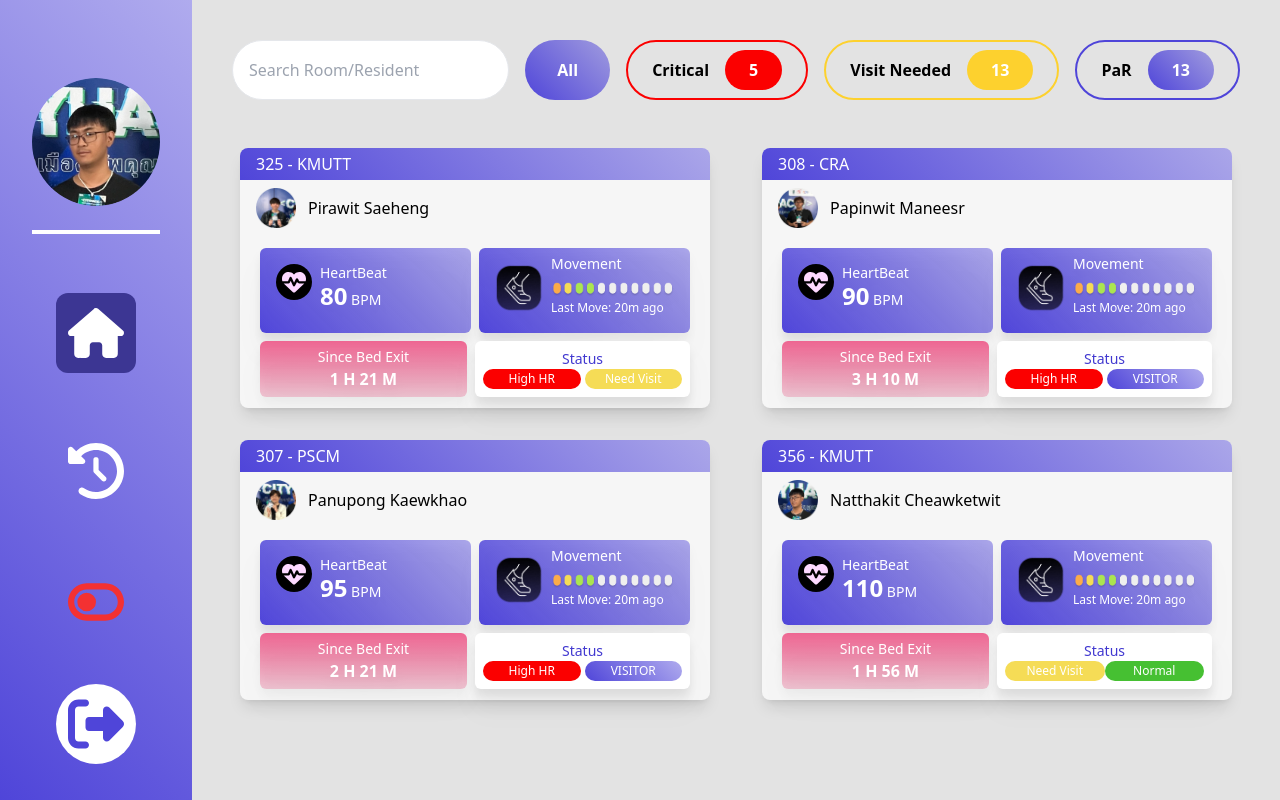
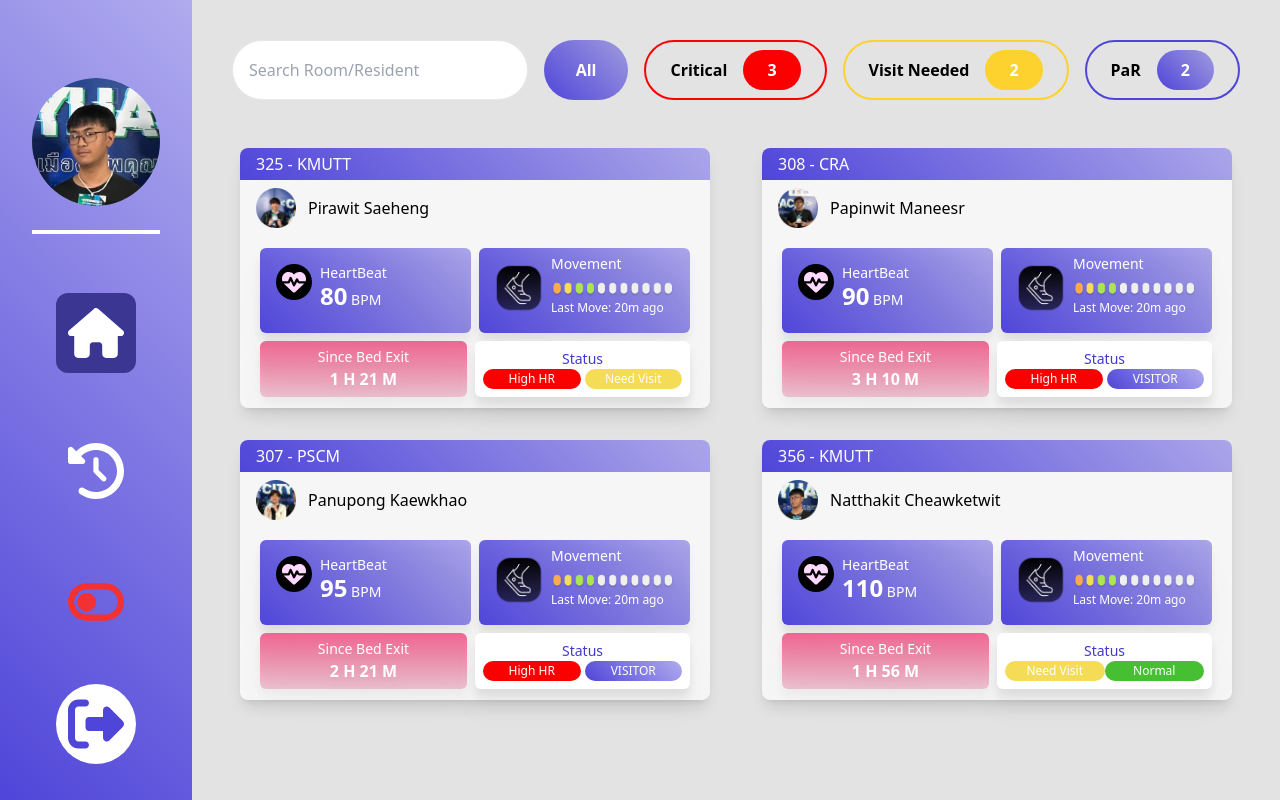
Before and after one commit to pergazuz/Sirisoft_hack_demo, a React (Vite) app in the folder sirisoft_frontend/: page /home in a window 1280 px wide. Built offline with nearby package versions, Linux system fonts and the light colour scheme.

Commit message:
Final demo again V.4

```diff
--- a/sirisoft_frontend/src/components/NavbarTop.jsx
+++ b/sirisoft_frontend/src/components/NavbarTop.jsx
@@ -34,19 +34,19 @@ function NavbarTop({ onFilterChange }) {
       <div className="text-black font-bold py-2 px-6 ml-4 rounded-full border-2 border-[#FB0000] hover:bg-[#FB0000] hover:text-white cursor-pointer" onClick={handleCriticalClick}>
         Critical
         <button className="bg-[#FB0000] hover:bg-[#FB0000]] text-white font-bold py-2 px-6 ml-4 rounded-full">
-          5
+          3
         </button>
       </div>
       <div className="text-black font-bold py-2 px-6 ml-4 rounded-full border-2 border-[#FDD12E] hover:bg-[#FDD12E] hover:text-white cursor-pointer" onClick={handleVisitNeededClick}>
         Visit Needed
         <button className="bg-[#FDD12E] hover:bg-[#FDD12E] text-white font-bold py-2 px-6 ml-4 rounded-full">
-          13
+          2
         </button>
       </div>
       <div className="text-black font-bold py-2 px-6 ml-4 rounded-full border-2 border-[#4F45D9] hover:bg-[#4F45D9] hover:text-white cursor-pointer" onClick={handlePaRClick}>
         PaR
         <button className="bg-gradient-custom hover:bg-blue-700 text-white font-bold py-2 px-6 ml-4 rounded-full">
-          13
+          2
         </button>
       </div>
     </div>
```
